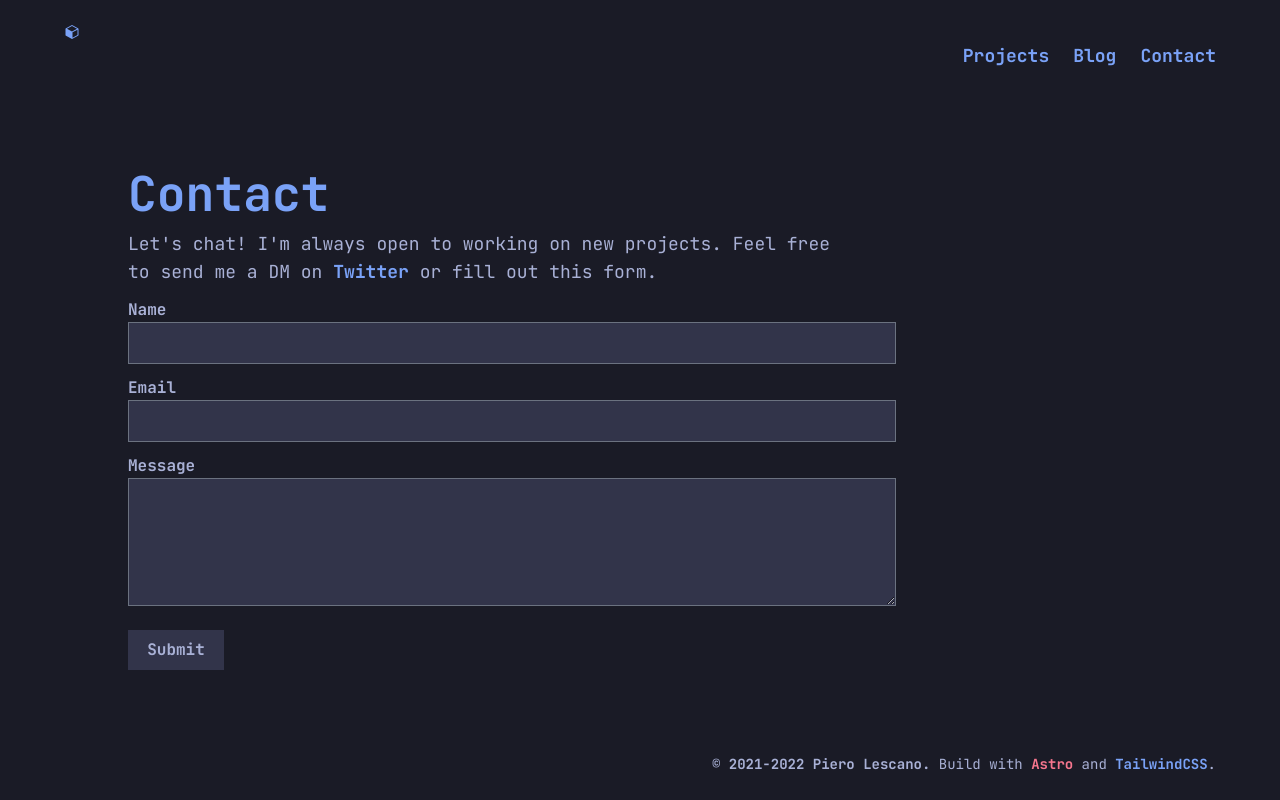
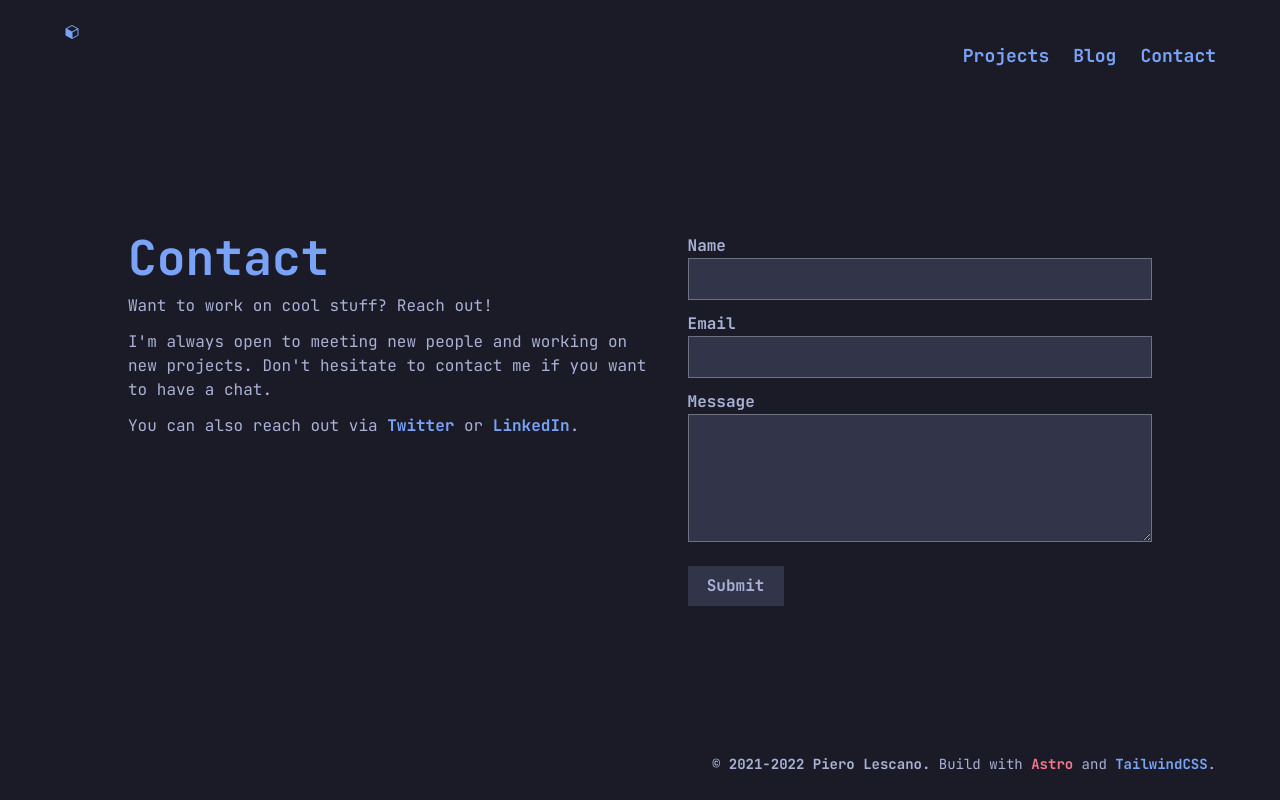
Before and after one commit to piero-vic/pierolescano.com, an Astro site: page /contact in a window 1280 px wide. Built offline with nearby package versions, Linux system fonts and the light colour scheme; Astro itself is replaced by a stand-in of ours; some icons are missing.

Commit message:
chore: Update information (#111)
* feat: Update contact page layout and message

* chore: Update home page message

* fix: Fix PostList time alignment

* fix: Edit ProjectCard to avoid import error

* chore: Add TypeScript files

```diff
--- a/src/components/PostList.astro
+++ b/src/components/PostList.astro
@@ -21,7 +21,7 @@ posts.sort((a, b) => b.frontmatter.pubDate - a.frontmatter.pubDate);
       <li>
         <a href={url} class="sm:text-md -mx-3 flex justify-between gap-6 rounded-xl px-3 py-2 text-sm hover:bg-black">
           <span class="font-semibold">{frontmatter.title}</span>
-          <time class="text-green" datetime={frontmatter.pubDate.format("YYYY-MM-DD")}>
+          <time class="text-green text-right" datetime={frontmatter.pubDate.format("YYYY-MM-DD")}>
             {frontmatter.pubDate.format(dateFormat)}
           </time>
         </a>
--- a/src/pages/contact/index.astro
+++ b/src/pages/contact/index.astro
@@ -1,35 +1,38 @@
 ---
 import BaseLayout from "../../layouts/BaseLayout.astro";
-import { socialMedia } from '../../data'
+import { socialMedia } from "../../data";
 
 const title = "Contact";
 const description = "Software developer focused on building CLI tools and web applications.";
-const twitterUrl = socialMedia.Twitter
+const { Twitter: twitterUrl, LinkedIn: linkedinUrl } = socialMedia;
 ---
 
 <BaseLayout {title} {description}>
-  <section class="flex flex-col gap-3">
+  <section class="flex flex-col md:flex-row gap-6 justify-between">
+    <div class="flex flex-col gap-3 max-w-prose">
       <h1 class="text-5xl font-black text-blue">{title}</h1>
-    <p class="max-w-prose text-lg">
-      Let's chat! I'm always open to working on new projects. Feel free to send me a <abbr
-        title="direct message"
-        class="no-underline">DM</abbr
-      > on
-      <a
+      <p>Want to work on cool stuff? Reach out!</p>
+      <p>
+        I'm always open to meeting new people and working on new projects. Don't hesitate to contact me if you want to
+        have a chat.
+      </p>
+      <p>
+        You can also reach out via <a
           class="font-semibold text-blue decoration-2 underline-offset-4 hover:underline"
           href={twitterUrl}
           target="_blank"
           rel="noopener noreferrer">Twitter</a
-      > or fill out this form.
+        >
+        or <a
+          class="font-semibold text-blue decoration-2 underline-offset-4 hover:underline"
+          href={linkedinUrl}
+          target="_blank"
+          rel="noopener noreferrer">LinkedIn</a
+        >.
       </p>
+    </div>
 
-    <form
-      name="contact"
-      action="/contact/success"
-      method="POST"
-      data-netlify="true"
-      class="flex flex-col gap-3 max-w-screen-md"
-    >
+    <form name="contact" action="/contact/success" method="POST" data-netlify="true" class="flex flex-col gap-3 w-full">
       <label class="flex flex-col">
         <span class="font-extrabold">Name</span>
         <input type="text" name="name" class="bg-black focus:border-blue" required />
--- a/src/pages/index.astro
+++ b/src/pages/index.astro
@@ -6,12 +6,12 @@ const title = "Piero Lescano";
 const description = "Software developer focused on building CLI tools and web applications.";
 
 const posts = await Astro.glob("./blog/*.mdx");
-const nonDraftPosts = posts.filter((post) => !post.frontmatter.draft);
+const nonDraftPosts = posts.filter(post => !post.frontmatter.draft);
 ---
 
 <BaseLayout {title} {description}>
   <section class="flex flex-col gap-3">
-    <h1 class="text-5xl font-black text-blue">Hi, I'm Piero.</h1>
+    <h1 class="text-5xl font-black text-blue">{title}</h1>
     <p>
       <span class="text-red">HTML</span>
       <span class="text-cyan">CSS</span>
@@ -20,9 +20,16 @@ const nonDraftPosts = posts.filter((post) => !post.frontmatter.draft);
       <span class="text-green">Python</span>
     </p>
     <p class="max-w-prose">
-      I'm a software developer from Peru whose goal is to build beautiful user experiences and find solutions to unique
-      problems through code. I'm in love with <abbr title="command-line interface" class="no-underline">CLI</abbr> tools
-      and excited about front-end development and the future of blockchain technology.
+      I'm a Software Developer from Peru. I <a
+        href="/projects"
+        class="font-semibold text-green decoration-2 underline-offset-4 hover:underline"
+        >build</a
+      > for the web and <a
+        href="/blog"
+        class="font-semibold text-green decoration-2 underline-offset-4 hover:underline"
+        >write</a
+      > about it sometimes. My interests go from jazz, generative music, and books to Linux, open source, and anything
+      web related.
     </p>
   </section>
 
```
Also changed, not shown: src/components/ProjectCard.astro (+10 -2 lines), src/env.d.ts (added, +8 -0 lines), tsconfig.json (added, +15 -0 lines). Lines whose indentation alone changed are shown as unchanged.
